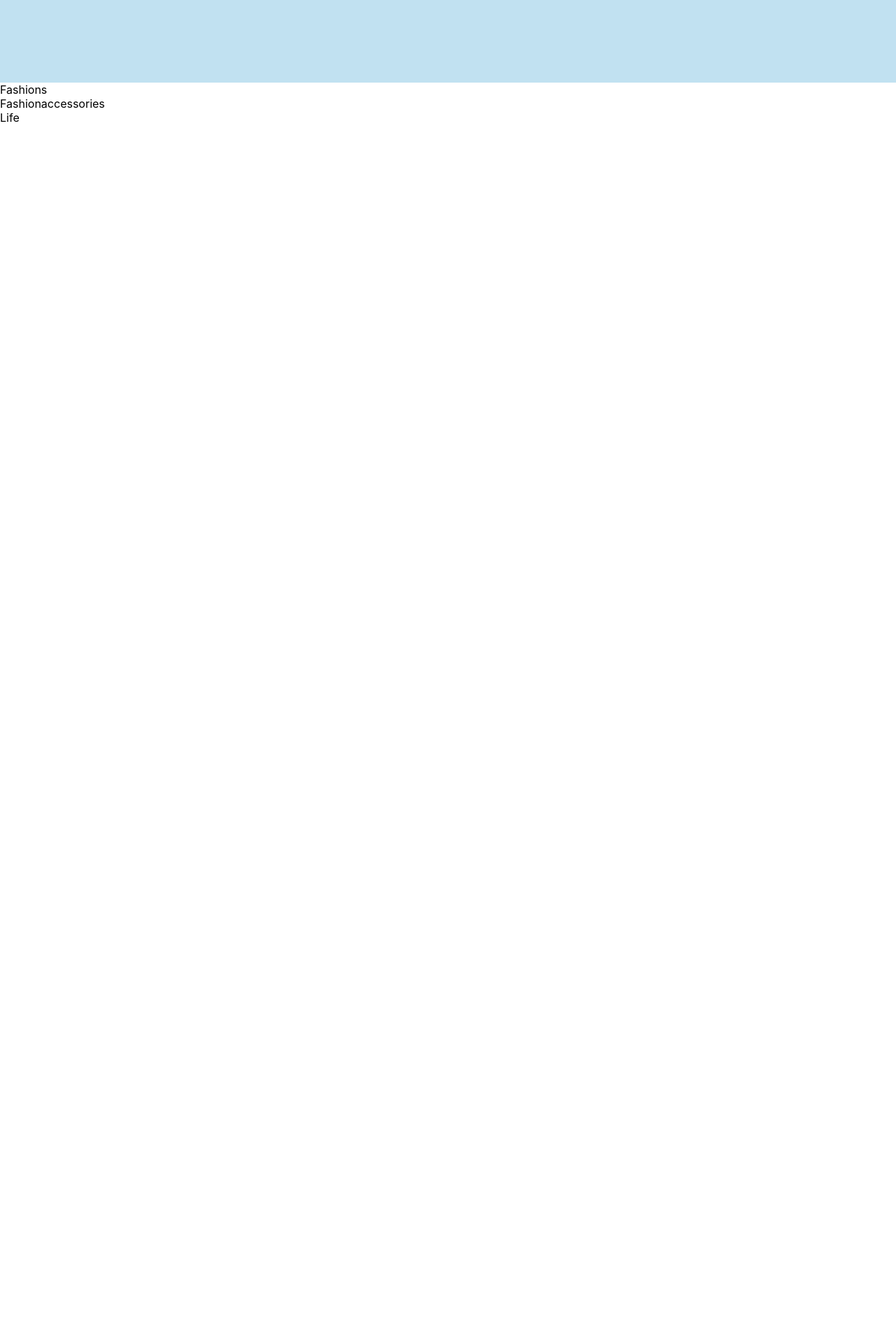
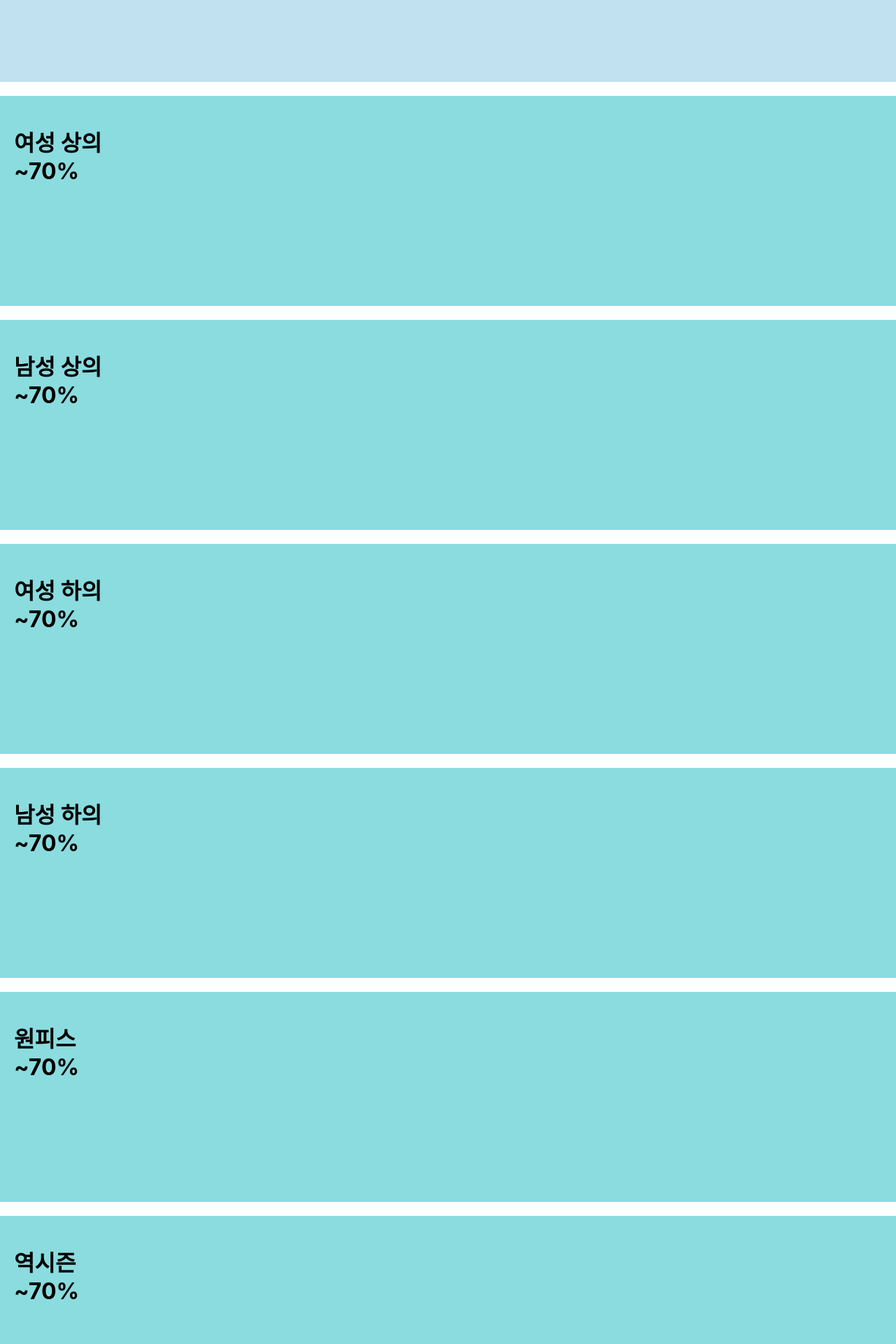
Before and after one commit to hayeonbae7/mini-projects, a React (Create React App) app in the folder mini-project/: page / in a window 1280 px wide. Shown: the part 1620-3540 px from the top of the page at 70% size. Before the commit the page ends 1798 px from the top, so only its background shows below. Built offline with nearby package versions, Linux system fonts and the light colour scheme.

Commit message:
add: option banner UI

```diff
--- a/mini-project/src/App.css
+++ b/mini-project/src/App.css
@@ -1,3 +1,6 @@
+*{
+  box-sizing: border-box;
+}
 .header-contents{
   width: 100%;
   height: 200px;
--- a/mini-project/src/components/event.css
+++ b/mini-project/src/components/event.css
@@ -1,5 +1,5 @@
 .benefit-banner{
-    height: 700px;
+    height: 900px;
     padding: 100px;
     text-align: center;
     background-color: rgba(180, 219, 238, 0.826);
--- /dev/null
+++ b/mini-project/src/components/fashion.css
@@ -0,0 +1,6 @@
+.option-banner{
+    height: 300px;
+    padding: 20px;
+    margin: 20px 0;
+    background-color: rgb(138, 220, 223);
+}
--- a/mini-project/src/components/fashionaccessories.js
+++ b/mini-project/src/components/fashionaccessories.js
@@ -2,7 +2,17 @@ import React from 'react'
 
 function Fashionaccessories() {
   return (
-    <div>Fashionaccessories</div>
+    <div>
+        <div className='option-banner'>
+            <h1>잡화 <br/> ~74%</h1>
+        </div>
+        <div className='option-banner'>
+            <h1>가방 <br/> ~76%</h1>
+        </div>
+        <div className='option-banner'>
+            <h1>악세서리 <br/> ~74%</h1>
+        </div>
+    </div>
   )
 }
 
--- a/mini-project/src/components/fashions.js
+++ b/mini-project/src/components/fashions.js
@@ -1,8 +1,28 @@
 import React from 'react'
+import './fashion.css'
 
 function Fashions() {
   return (
-    <div>Fashions</div>
+    <div>
+        <div className='option-banner'>
+            <h1>여성 상의 <br/> ~70%</h1>
+        </div>
+        <div className='option-banner'>
+            <h1>남성 상의 <br/> ~70%</h1>
+        </div>
+        <div className='option-banner'>
+            <h1>여성 하의 <br/> ~70%</h1>
+        </div>
+        <div className='option-banner'>
+            <h1>남성 하의 <br/> ~70%</h1>
+        </div>
+        <div className='option-banner'>
+            <h1>원피스 <br/> ~70%</h1>
+        </div>
+        <div className='option-banner'>
+            <h1>역시즌 <br/> ~70%</h1>
+        </div>
+    </div>
   )
 }
 
--- a/mini-project/src/components/life.js
+++ b/mini-project/src/components/life.js
@@ -2,7 +2,20 @@ import React from 'react'
 
 function Life() {
   return (
-    <div>Life</div>
+    <div>
+        <div className='option-banner'>
+            <h1>홈 <br/> ~70%</h1>
+        </div>
+        <div className='option-banner'>
+            <h1>테크 <br/> ~70%</h1>
+        </div>
+        <div className='option-banner'>
+            <h1>뷰티 <br/> ~70%</h1>
+        </div>
+        <div className='option-banner'>
+            <h1>레저 <br/> ~70%</h1>
+        </div>
+    </div>
   )
 }
 
```
